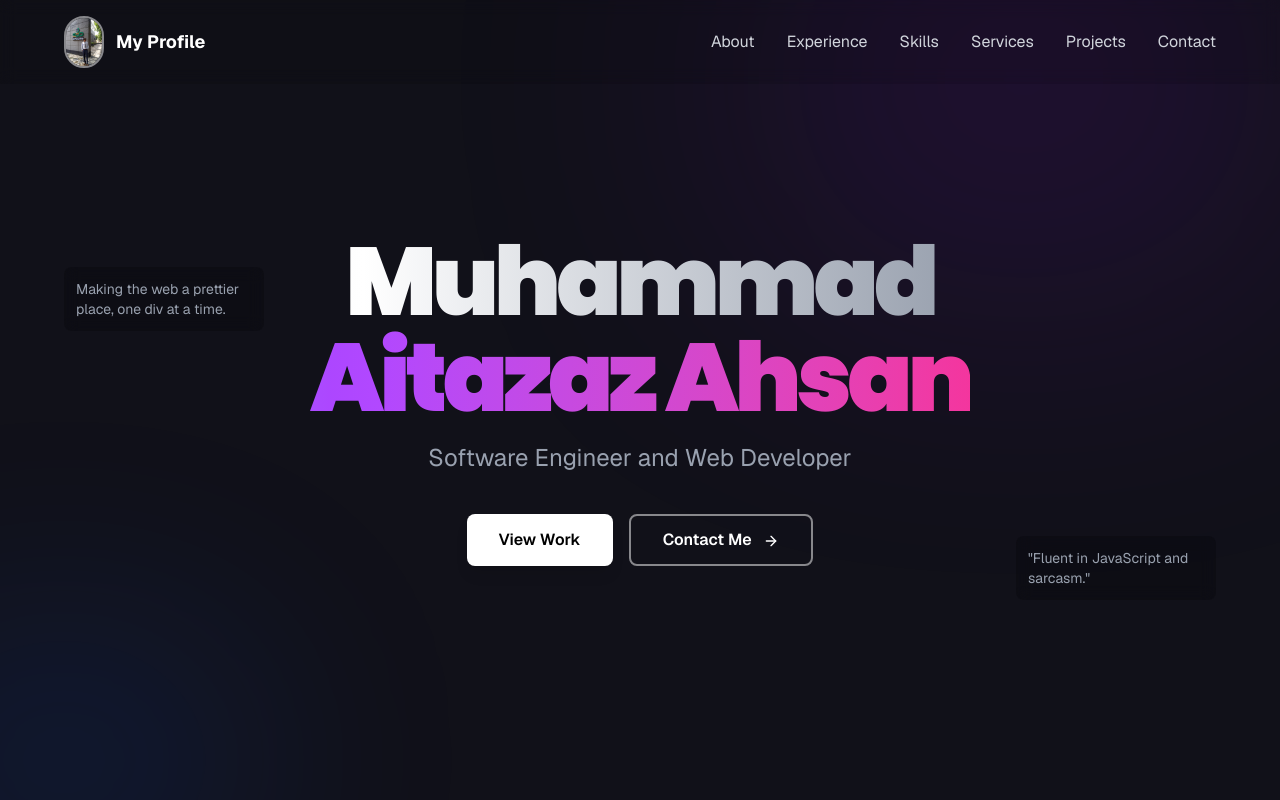
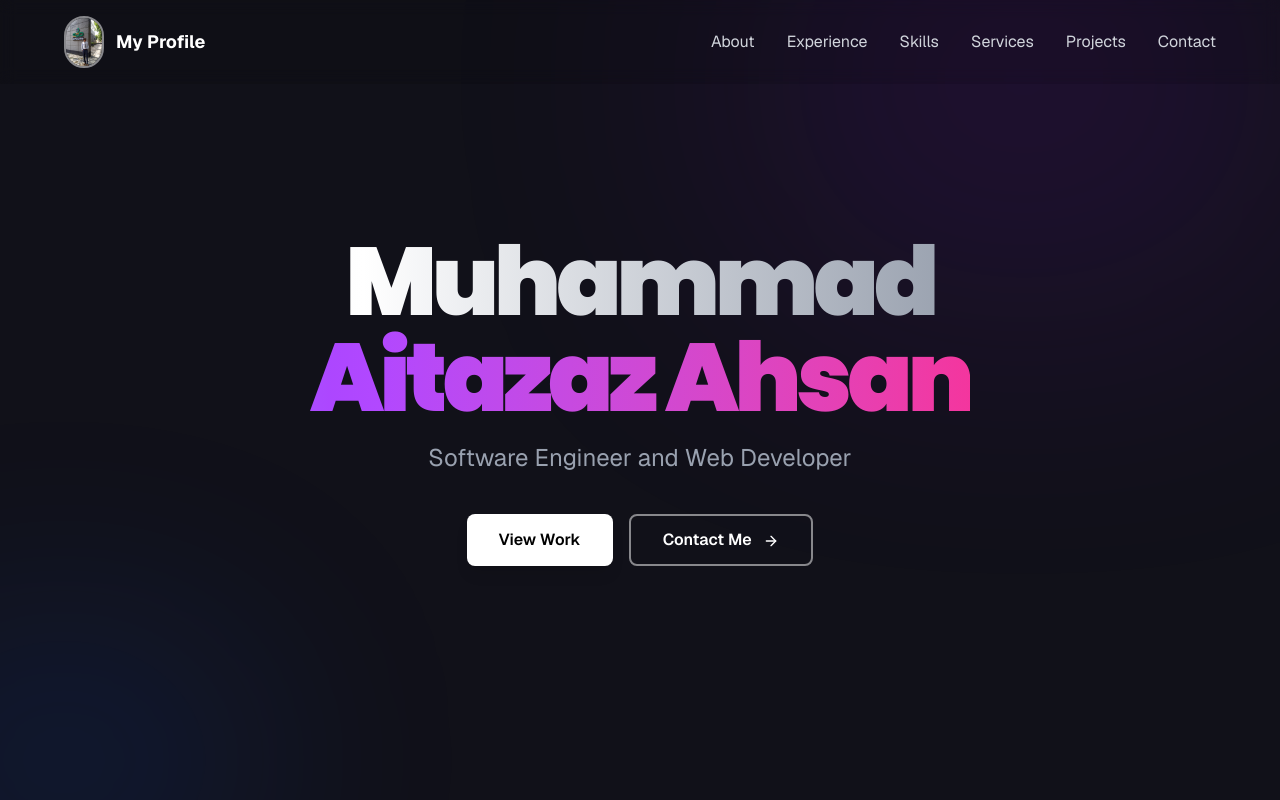
Before and after one commit to aitazazahsan01/aitazaz-ahsan, a Next.js app in the folder aitazazahsan/: page / in a window 1280 px wide. Shown: the top 800 px of the page. Built offline with nearby package versions, Linux system fonts and the light colour scheme.

Commit message:
Update page.tsx

```diff
--- a/aitazazahsan/src/app/page.tsx
+++ b/aitazazahsan/src/app/page.tsx
@@ -13,7 +13,6 @@ import ProjectsSection from './components/ProjectsSection';
 import TestimonialsSection from './components/TestimonialsSection';
 import ContactSection from './components/ContactSection'; // Import the new section
 import Background from './components/Background';
-import FloatingQuotes from './components/FloatingQuotes';
 
 export default function Home() {
   return (
@@ -36,7 +35,6 @@ export default function Home() {
       <main className="relative w-full bg-[#111119] text-white font-sans overflow-x-hidden">
         <Background />
         <Header />
-        <FloatingQuotes />
 
         {/* The sections of your single-page application */}
         <div className="relative z-10">
```
